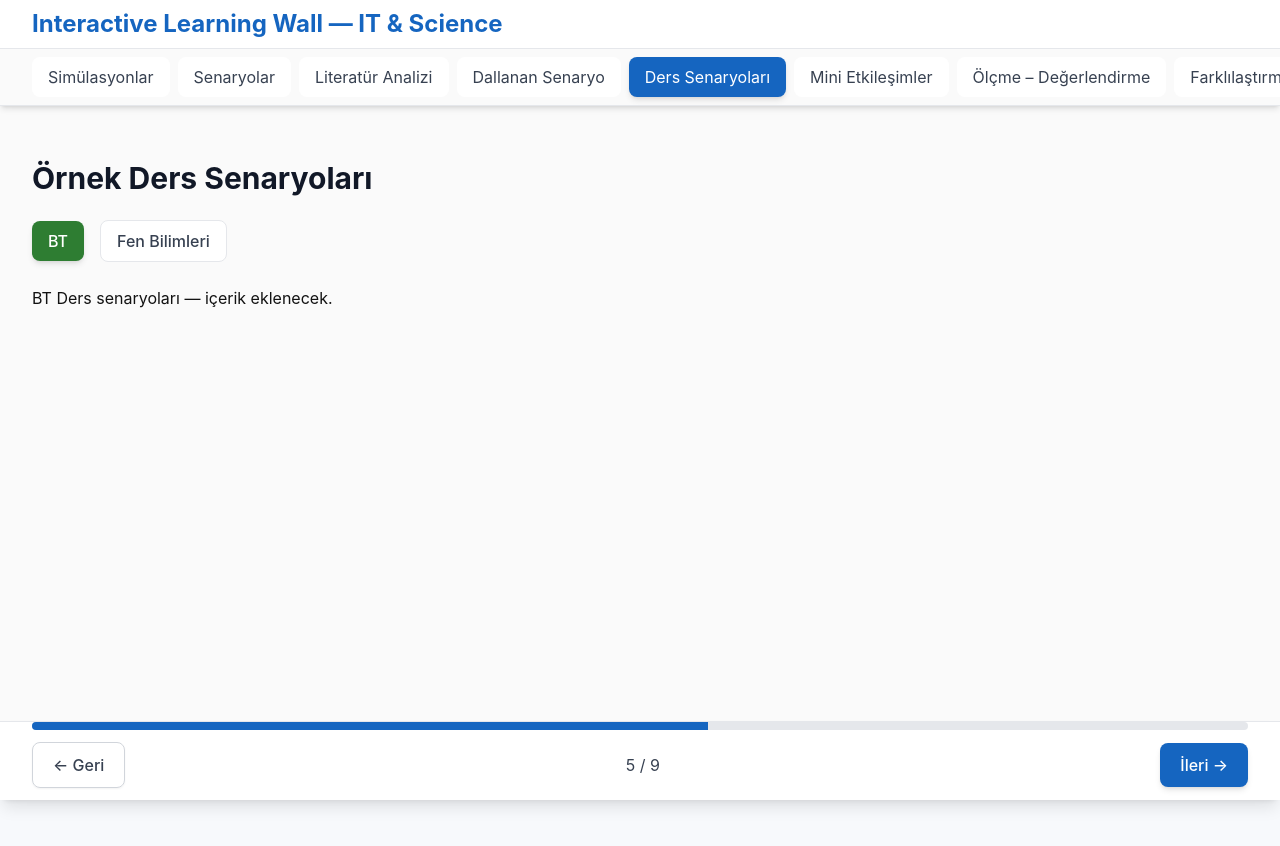
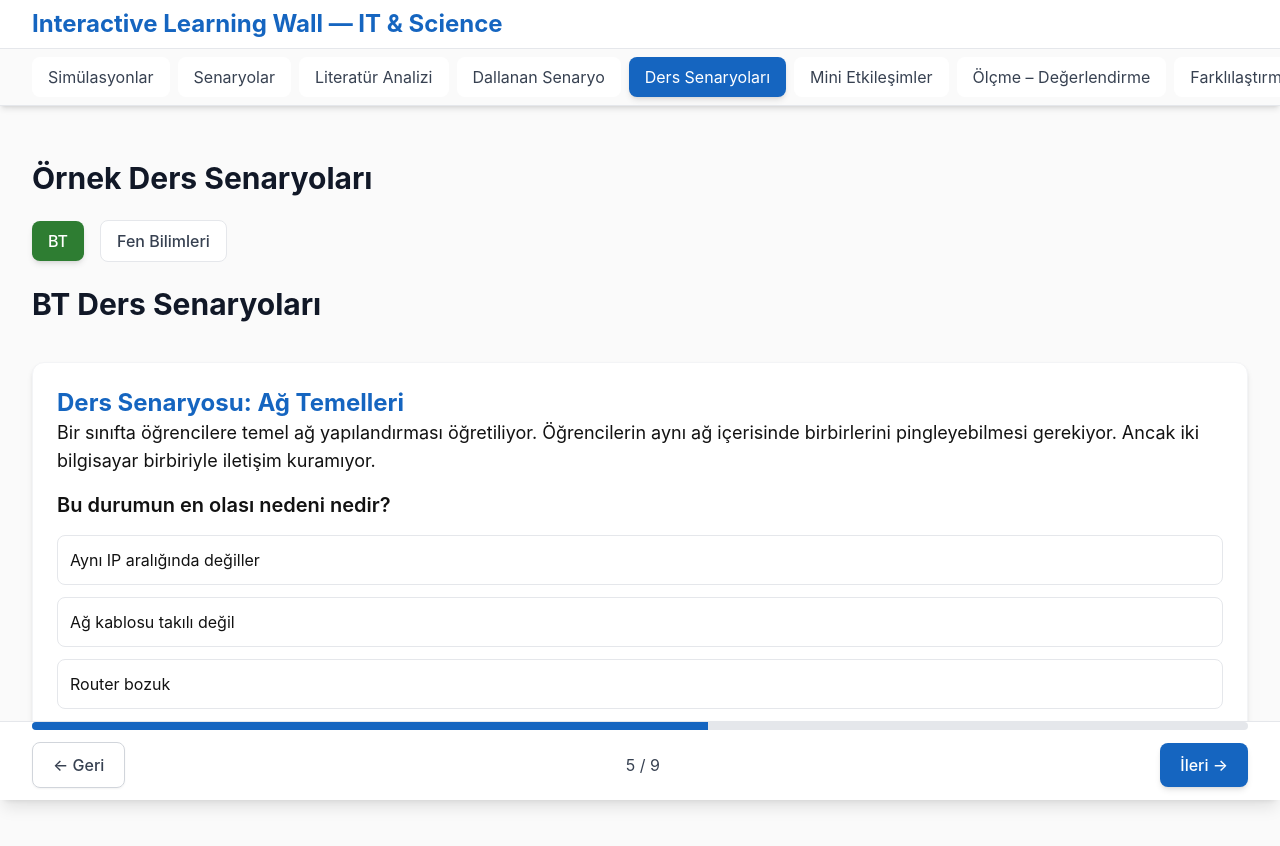
Before and after one commit to alovsat2000com-ai/interactive-learning-wall, a React (Vite) app: page / in a window 1280 px wide. Both pictures are taken after a click on the button "Ders Senaryoları". Shown: the top 846 px of the page. Before the commit the page ends 800 px from the top, so only its background shows below. Built offline with nearby package versions, Linux system fonts and the light colour scheme.

Commit message:
added less info

```diff
--- a/src/tabs/Lessons/BT/LessonsBT.tsx
+++ b/src/tabs/Lessons/BT/LessonsBT.tsx
@@ -1,3 +1,83 @@
+import { useState } from "react";
+import { Card } from "../../../components/ui/Card";
+import { Button } from "../../../components/ui/Button";
+import { SectionTitle } from "../../../components/SectionTitle";
+
 export default function LessonsBT() {
-  return <p>BT Ders senaryoları — içerik eklenecek.</p>;
+  const [step, setStep] = useState(0);
+
+  const steps = [
+    {
+      title: "Ders Senaryosu: Ağ Temelleri",
+      text:
+        "Bir sınıfta öğrencilere temel ağ yapılandırması öğretiliyor. Öğrencilerin aynı ağ içerisinde birbirlerini pingleyebilmesi gerekiyor. Ancak iki bilgisayar birbiriyle iletişim kuramıyor.",
+      question: "Bu durumun en olası nedeni nedir?",
+      options: [
+        "Aynı IP aralığında değiller",
+        "Ağ kablosu takılı değil",
+        "Router bozuk"
+      ],
+      correct: 0,
+      explanation:
+        "En yaygın problem yanlış IP adres aralığıdır. Aynı ağ maskesi ve IP bloğu içinde olmalıdırlar."
+    },
+    {
+      title: "2. Adım: Sorunu Çözme",
+      text:
+        "IP aralığı kontrol edildi ve doğru olduğu görüldü. Öğrenciler hâlâ birbirine ping atamıyor.",
+      question: "Sıradaki adımınız ne olurdu?",
+      options: [
+        "Firewall'un ICMP'yi engelleyip engellemediğini kontrol etmek",
+        "Switch'i kapatıp açmak",
+        "Modemi resetlemek"
+      ],
+      correct: 0,
+      explanation:
+        "Okul senaryolarında ping engeli sık görülür. ICMP kapalıysa ping çalışmaz."
+    },
+    {
+      title: "3. Adım: Öğrenme Çıktısı",
+      text:
+        "Sorun firewall ayarıyla ilgiliydi. ICMP trafiği açıldıktan sonra öğrenciler birbirlerine başarılı şekilde ping attı.",
+      question: "Bu dersten hedeflenen öğrenme çıktısı nedir?",
+      options: [
+        "Switch konfigürasyonu",
+        "ICMP ve ağ iletişimi ilişkisini anlama",
+        "Router güvenlik ayarları"
+      ],
+      correct: 1,
+      explanation:
+        "Öğrencilerin ağ iletişim protokollerini anlaması dersin ana amacıdır."
+    }
+  ];
+
+  const current = steps[step];
+
+  return (
+    <div className="space-y-10">
+      <SectionTitle title="BT Ders Senaryoları" />
+
+      <Card className="p-6 space-y-6">
+
+        <h2 className="text-2xl font-bold text-primary">{current.title}</h2>
+        <p className="text-lg">{current.text}</p>
+
+        <h3 className="text-xl font-semibold mt-4">{current.question}</h3>
+
+        <div className="space-y-3 mt-4">
+          {current.options.map((opt, index) => (
+            <button
+              key={index}
+              onClick={() => setStep(Math.min(step + 1, steps.length - 1))}
+              className="w-full text-left p-3 rounded-lg border hover:bg-gray-100 transition"
+            >
+              {opt}
+            </button>
+          ))}
+        </div>
+
+        <p className="italic text-gray-600 mt-4">{current.explanation}</p>
+      </Card>
+    </div>
+  );
 }
```
